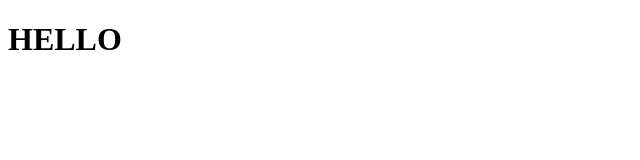
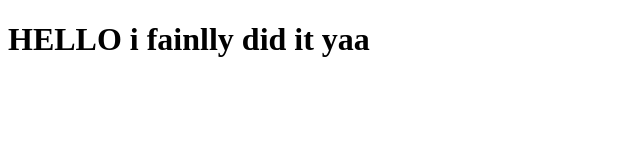
Before and after one commit to THUOR/coursera-test, a plain HTML site: page site/index.html in a window 1280 px wide. Shown: the whole page, without its empty margins (0-640 px from the left). Drawn offline with Linux system fonts and the light colour scheme.

Commit message:
Small addition.

```diff
--- a/site/index.html
+++ b/site/index.html
@@ -4,6 +4,6 @@
  	<title>HELLO</title>
  </head>
  <body>
- <H1> HELLO</H1>
+ <H1> HELLO i fainlly did it yaa</H1>
  </body>
  </html>
```
